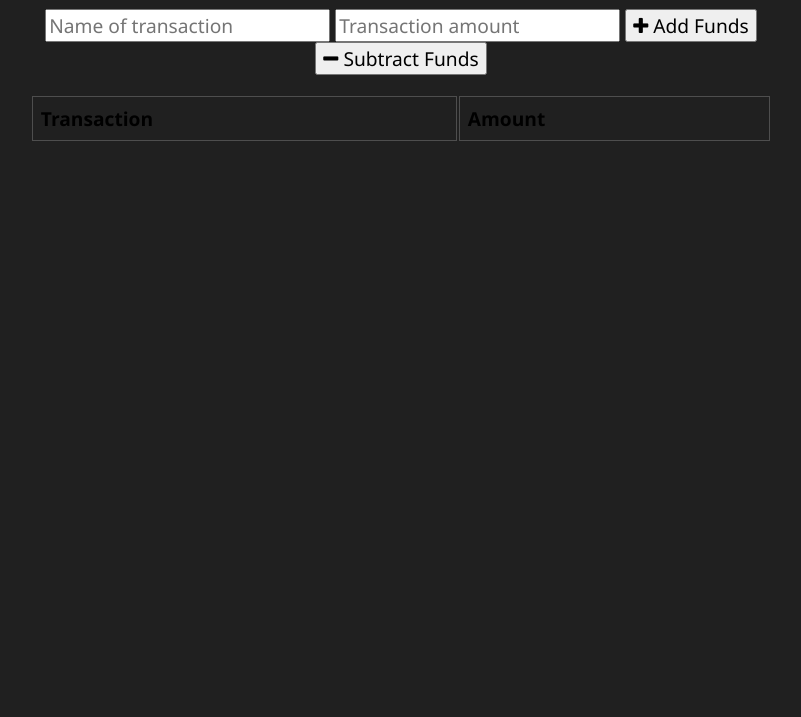
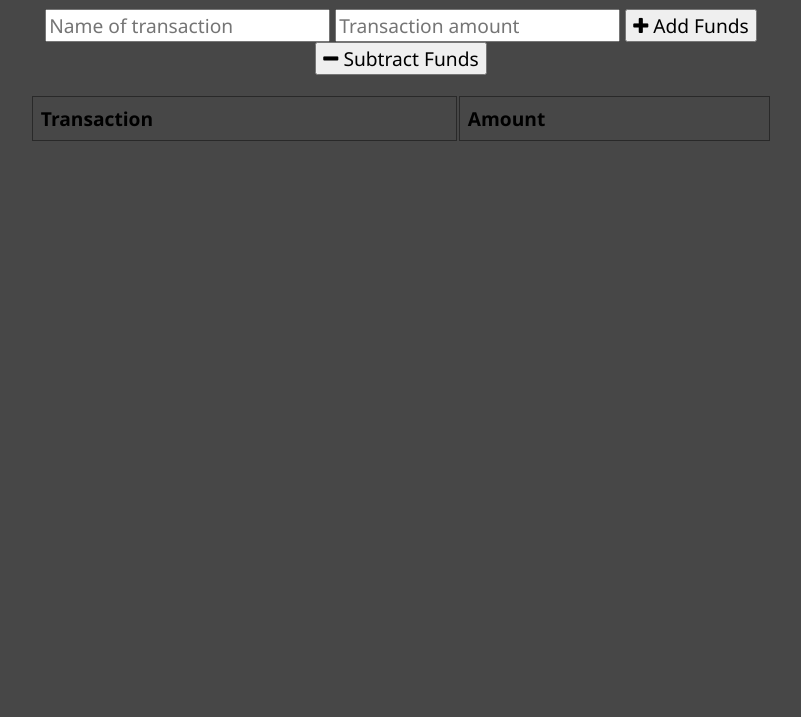
Before and after one commit to rjcostanzo/pwa-budget-tracking, a website: page public/index.html in a window 1280 px wide. Shown: the part 83-800 px from the top of the page, without its empty margins (239-1040 px from the left). Drawn offline with nearby package versions, Linux system fonts and the light colour scheme; no server answers.

Commit message:
changes to api and css

```diff
--- a/public/style.css
+++ b/public/style.css
@@ -1,5 +1,5 @@
 body {
-    background-color: rgb(32, 32, 32);
+    background-color: rgb(71, 71, 71);
     font-size: 120%;
     font-family: 'Segoe UI', Tahoma, Geneva, Verdana, sans-serif;
   }
@@ -14,7 +14,7 @@ body {
   }
 
   td, th {
-    border: 1px solid #4e4e4e;
+    border: 1px solid #292929;
     text-align: left;
     padding: 8px;
   }
--- a/routes/api.js
+++ b/routes/api.js
@@ -6,6 +6,7 @@ router.post("/api/transaction", ({body}, res) => {
     .then(dbTransaction => {
       res.json(dbTransaction);
     })
+
     .catch(err => {
       res.status(404).json(err);
     });
@@ -16,6 +17,7 @@ router.post("/api/transaction/bulk", ({body}, res) => {
     .then(dbTransaction => {
       res.json(dbTransaction);
     })
+
     .catch(err => {
       res.status(404).json(err);
     });
@@ -26,6 +28,7 @@ router.get("/api/transaction", (req, res) => {
     .then(dbTransaction => {
       res.json(dbTransaction);
     })
+
     .catch(err => {
       res.status(404).json(err);
     });
```
